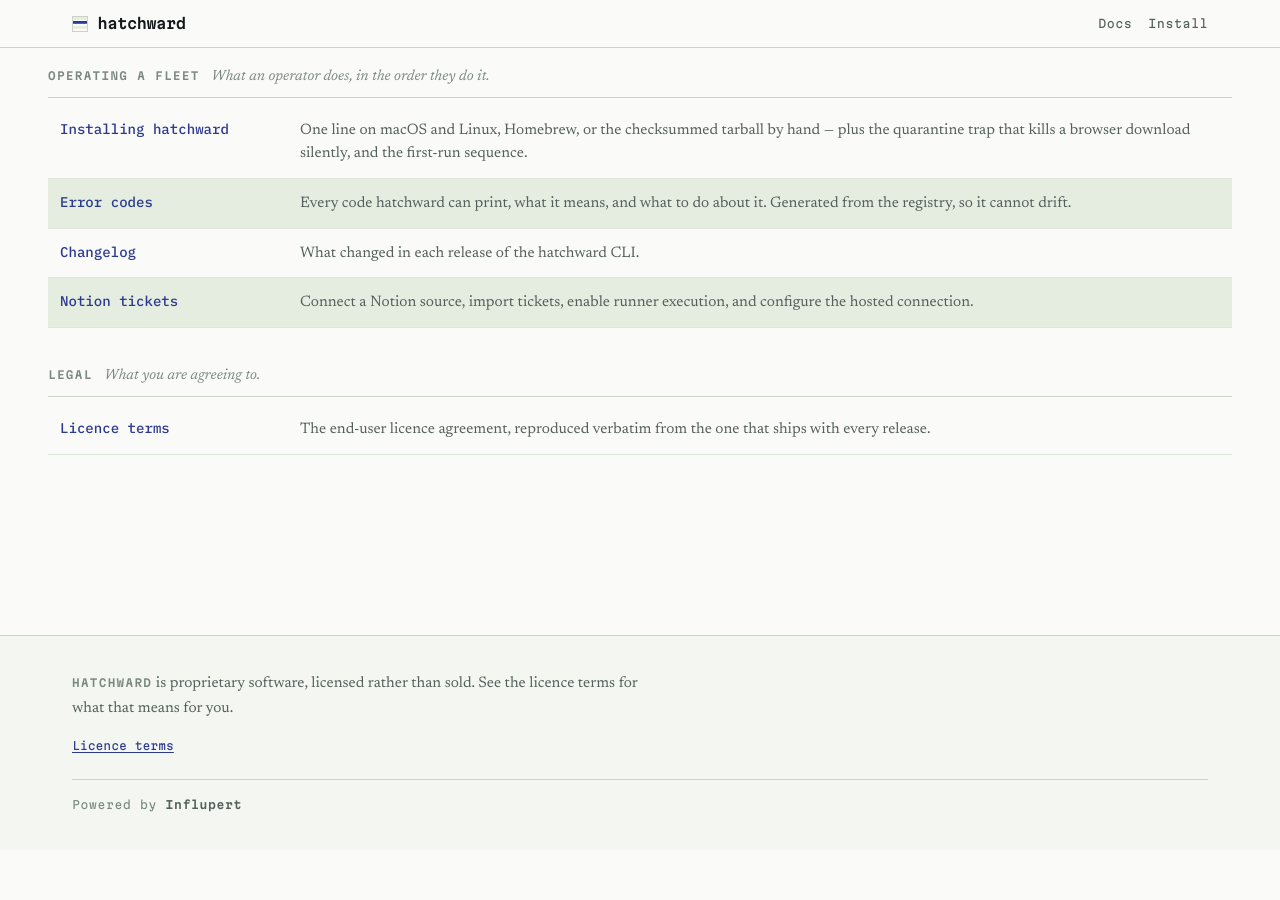
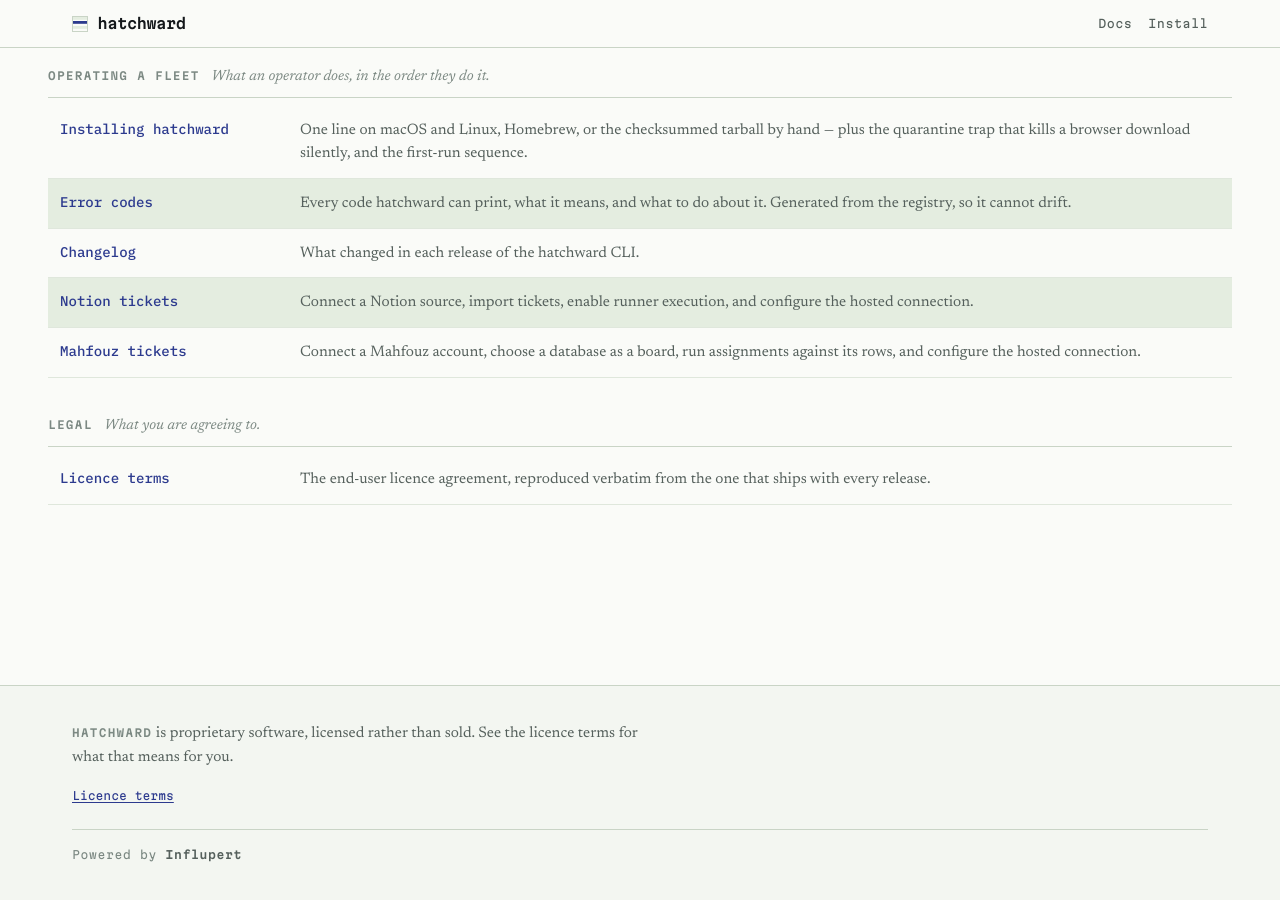
Before and after one commit to hatchward/docs, a Jekyll site: the page built from index.html, in a window 1280 px wide and 900 px high, scrolled down 5710 px. Built offline with Jekyll 4.4.1, drawn with Linux system fonts in a browser that asks for light colours; before the commit the page ends 6560 px from its top, so only the background shows below that.

Commit message:
List Mahfouz tickets after Notion in the nav

```diff
--- a/_data/nav.yml
+++ b/_data/nav.yml
@@ -24,6 +24,9 @@
     - file: "notion.md"
       title: "Notion tickets"
       blurb: "Connect a Notion source, import tickets, enable runner execution, and configure the hosted connection."
+    - file: "mahfouz.md"
+      title: "Mahfouz tickets"
+      blurb: "Connect a Mahfouz account, choose a database as a board, run assignments against its rows, and configure the hosted connection."
 
 - group: "Legal"
   note: "What you are agreeing to."
```
